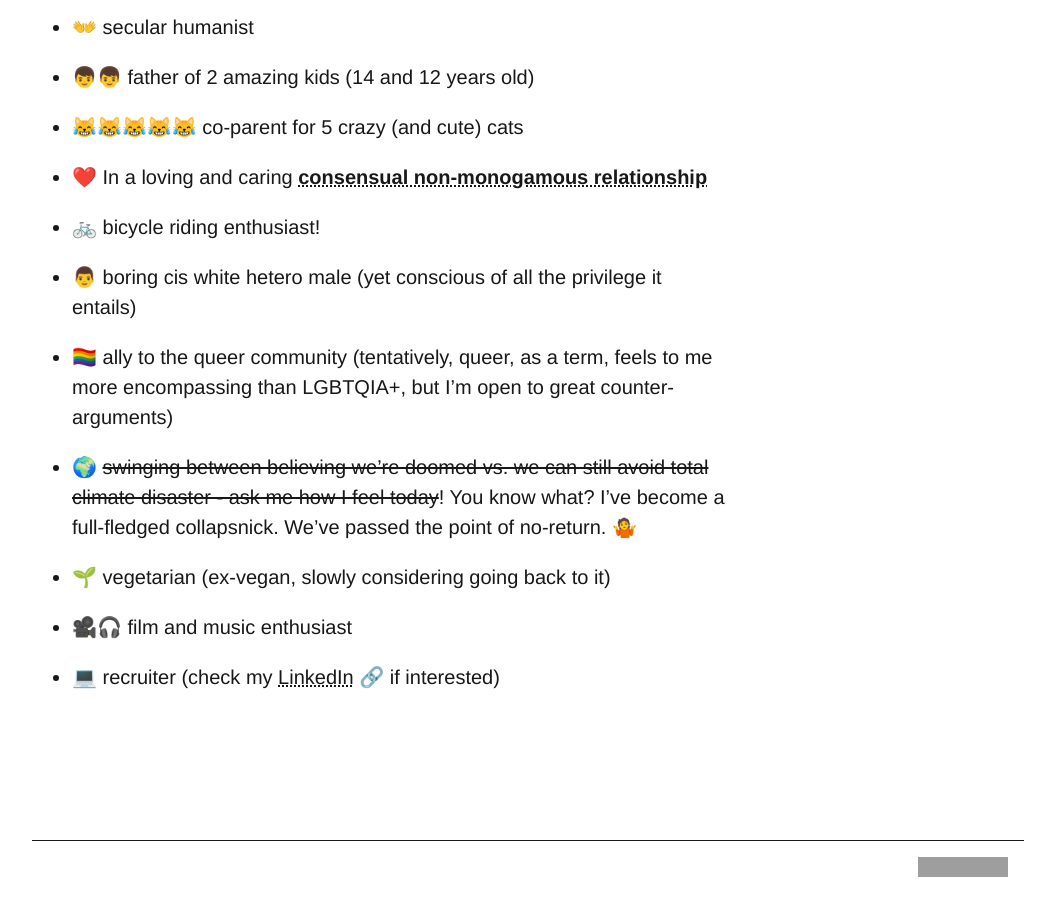
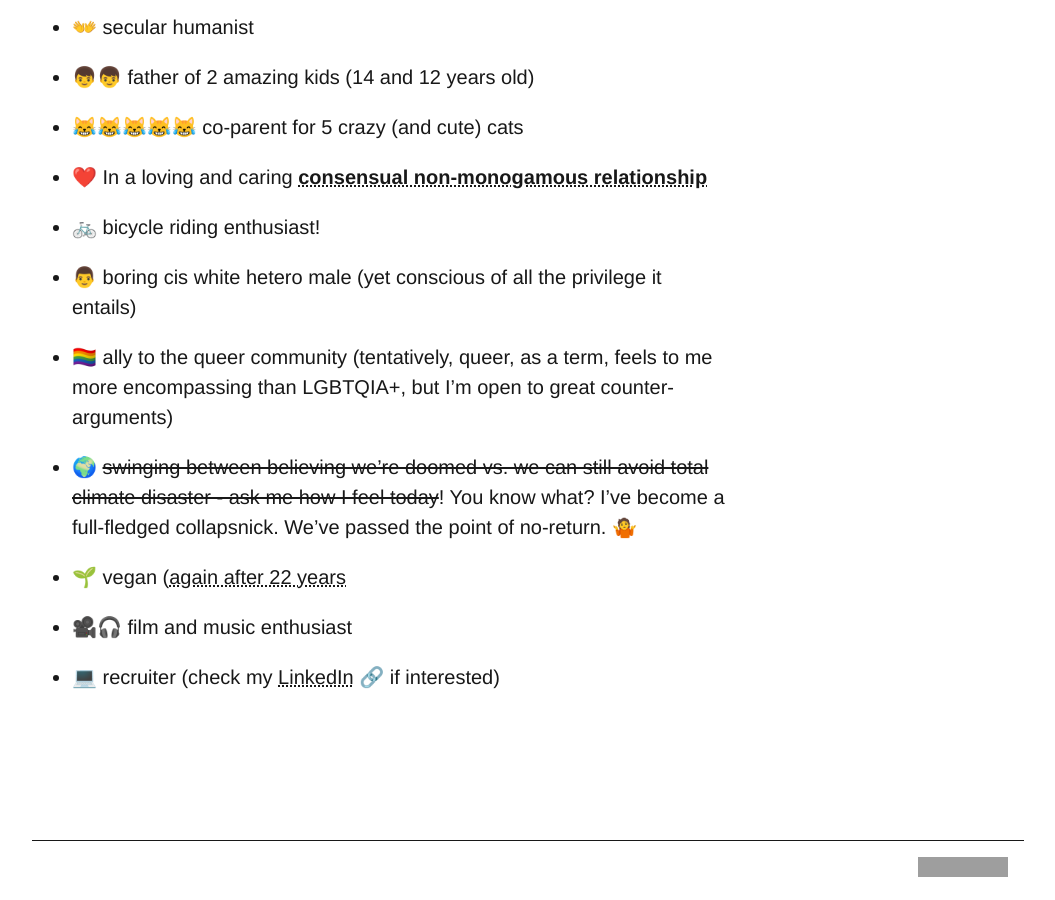
Before and after one commit to pedro-homero/pedro-homero.github.io, a Jekyll site: the page built from bio.markdown, in a window 1280 px wide and 900 px high, scrolled down 945 px. Shown: the whole window, without its empty margins (112-1167 px from the left). Built offline with Jekyll 4.4.1, drawn with Linux system fonts in a browser that asks for light colours; emoji names are drawn with the system emoji font; grey boxes are pictures that could not be loaded.

Commit message:
updated bio
vegetarian > vegan

```diff
--- a/bio.markdown
+++ b/bio.markdown
@@ -30,7 +30,7 @@ So you want to know a bit more about me? Ok.
 
 * :earth_africa: ~~swinging between believing we're doomed vs. we can still avoid total climate disaster - ask me how I feel today~~! You know what? I've become a full-fledged collapsnick. We've passed the point of no-return. :shrug:
 
-* :seedling: vegetarian (ex-vegan, slowly considering going back to it)
+* :seedling: vegan ([again after 22 years]({% post_url 2026-07-17-total-liberation %})
 
 * :movie_camera::headphones: film and music enthusiast
 
```
